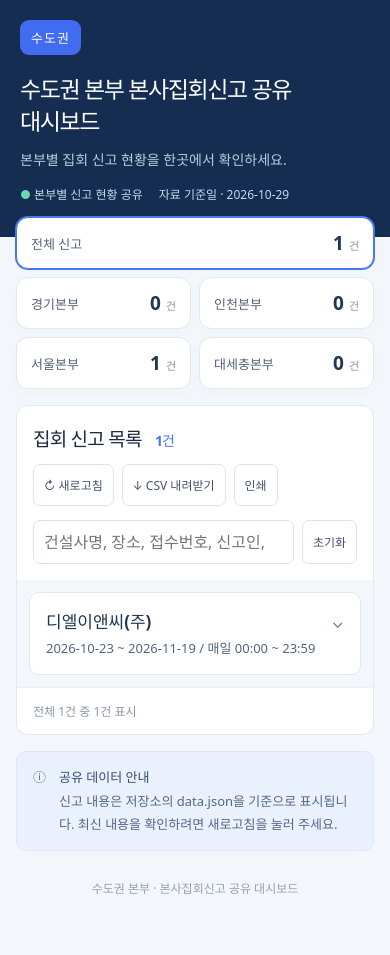
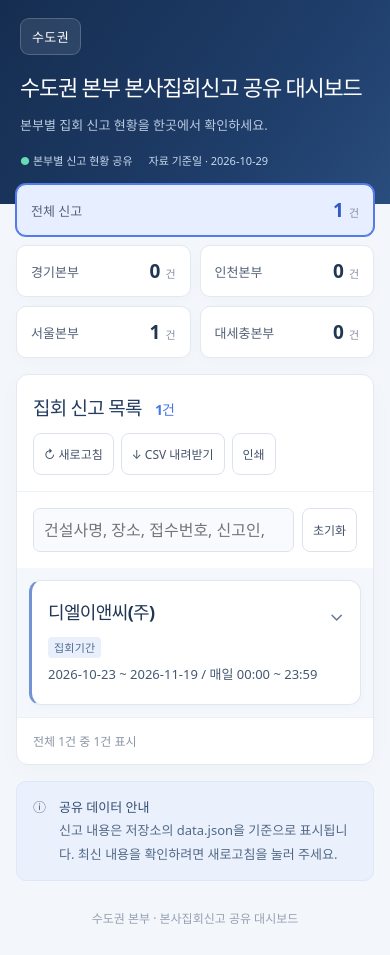
Before and after one commit to hktower226-lang/chunsung, a plain HTML site: page index.html in a window 390 px wide. Before the commit the page ends 925 px from the top, so only its background shows below. Drawn offline with Linux system fonts and the light colour scheme.

Commit message:
Label rally period and refine dashboard mobile readability

```diff
--- a/index.html
+++ b/index.html
@@ -35,6 +35,20 @@ h2 .list-title{font:inherit;color:inherit;margin:0}.copy-cell{min-width:160px}.c
  .report-detail{border-top:1px solid #e3e9f1;padding:14px 16px;background:#fff}.report-detail dl{display:grid;grid-template-columns:92px minmax(0,1fr);gap:12px 10px;margin:0;font-size:13px;line-height:1.7}.report-detail dt{color:#7b879a}.report-detail dd{margin:0;overflow-wrap:anywhere;white-space:pre-line}.report-detail .copy-button{width:100%;margin-top:16px}
 }
 @media print{.mobile-reports{display:none}}
+
+/* Clear hierarchy and restrained color for the shared dashboard. */
+header{background:linear-gradient(125deg,#152d50 0%,#203f6c 70%,#294d7d 100%)}
+.mark{background:#ffffff18;border:1px solid #ffffff30;letter-spacing:.03em}
+.card{transition:border-color .15s,background .15s,box-shadow .15s}.card:hover{border-color:#a8bde9;background:#f9fbff}.card.active{background:#edf3ff;border-color:#537bec;box-shadow:0 0 0 1px #537bec}.card.active strong{color:#315ac4}
+.panelhead{border-bottom:1px solid #edf1f7;margin-bottom:18px}h2{color:#243d60}.panel{box-shadow:0 6px 24px #203b5e06}.filters input{background:#f8fafd}.filters input:focus{background:white}.btn:hover{background:#f0f5fd;border-color:#b9cbed}
+@media screen and (max-width:800px){
+ header{padding-top:18px;padding-bottom:36px}h1{font-size:22px;line-height:1.5;letter-spacing:-.055em;margin-top:16px;margin-bottom:10px}header p{font-size:13px;line-height:1.7}.status{font-size:11px;color:#c9d8ed}
+ .cards{gap:9px}.card{border-radius:10px}.card:first-child{background:#eaf1ff}.card.active{background:#e6eeff}.panelhead{padding-bottom:16px;margin-bottom:16px}.actions{gap:7px}.btn{border-radius:8px}
+ .mobile-reports{padding:12px;gap:12px;background:#f4f7fc}.report-item{border-radius:12px;border-color:#dfe7f2;box-shadow:0 3px 10px #203b5e06;border-left:3px solid #7294d3}.report-item summary{padding:18px 36px 18px 16px}.report-company{font-size:18px;line-height:1.5;letter-spacing:-.035em}
+ .report-period{display:flex;flex-direction:column;align-items:flex-start;gap:5px;margin-top:11px;font-size:13px;line-height:1.75}.period-label{font-size:11px;font-weight:700;letter-spacing:.02em;color:#4d6b97;background:#eaf0fb;border-radius:4px;padding:1px 6px}.period-value{font-variant-numeric:tabular-nums;color:#435873}
+ .report-item summary::after{top:20px;font-size:19px}.report-item[open]{border-color:#8aa7dc}.report-item[open] summary{background:#f8faff}.report-detail{padding:16px}.report-detail dl{gap:13px 10px}.report-detail dt{font-size:12px}.report-detail dd{color:#263c5b}
+ .report-item.soon{border-color:#eab655;border-left-color:#dc921b}.report-item.expired{border-color:#e4a3ab;border-left-color:#c75163}.report-item.soon .period-label{background:#ffebc3;color:#875115}.report-item.expired .period-label{background:#fbe0e4;color:#a2374b}.report-item.soon[open] summary{background:#fff7e7}.report-item.expired[open] summary{background:#fff0f1}.deadline{margin-top:10px;padding-top:8px;border-top:1px solid #0000000a}
+}
 </style>
 </head>
 <body>
@@ -79,7 +93,7 @@ function appendDeadline(parent,status){if(status.text){const note=document.creat
 function renderMobile(report,status){
   const item=document.createElement('details');item.className='report-item '+status.kind;
   const summary=document.createElement('summary'),company=document.createElement('span'),period=document.createElement('span');
-  company.className='report-company';company.textContent=report.company||'건설사명 미입력';period.className='report-period';period.textContent=report.period||'집회기간 미입력';summary.append(company,period);appendDeadline(summary,status);item.append(summary);
+  company.className='report-company';company.textContent=report.company||'건설사명 미입력';period.className='report-period';const periodLabel=document.createElement('span');periodLabel.className='period-label';periodLabel.textContent='집회기간';const periodValue=document.createElement('span');periodValue.className='period-value';periodValue.textContent=report.period||'미입력';period.append(periodLabel,periodValue);summary.append(company,period);appendDeadline(summary,status);item.append(summary);
   const detail=document.createElement('div');detail.className='report-detail';const dl=document.createElement('dl');
   for(const key of fields.filter(k=>!['company','period'].includes(k))){const dt=document.createElement('dt'),dd=document.createElement('dd');dt.textContent=labels[key];dd.textContent=report[key]??'—';if(!dd.textContent)dd.textContent='—';dl.append(dt,dd)}
   detail.append(dl);
```
